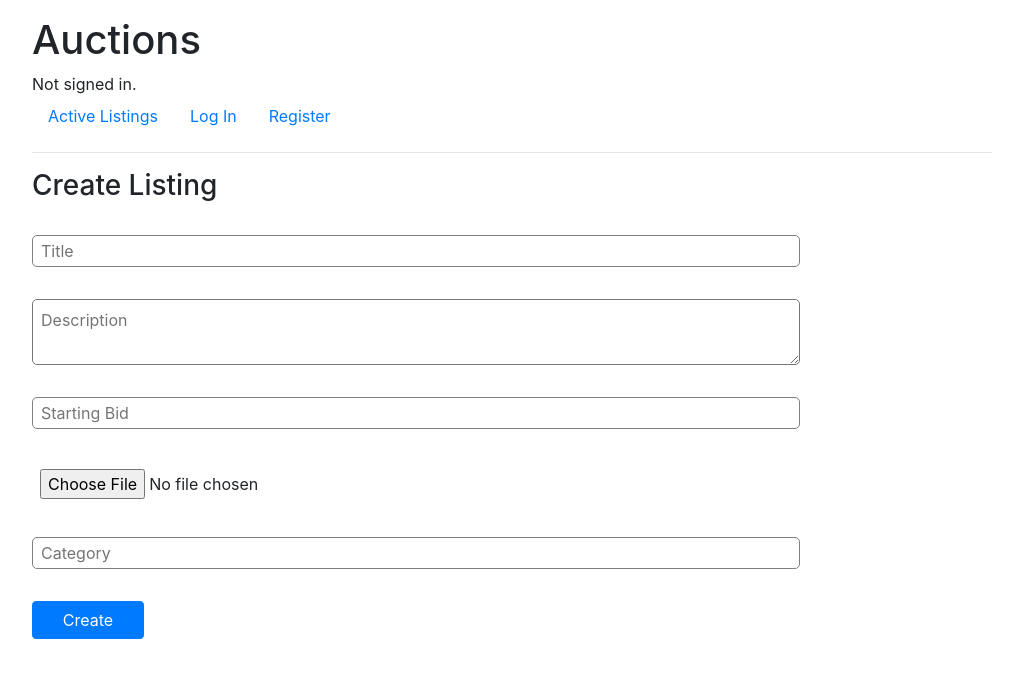
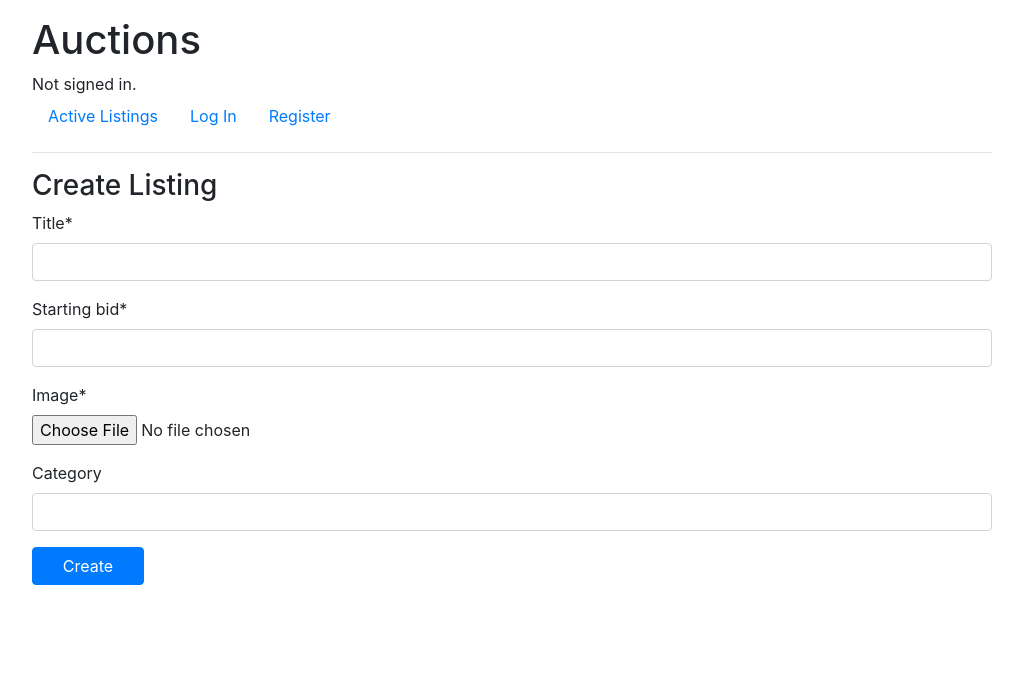
Before and after one commit to Santho-sh/commerce, a Django app: page /create in a window 1280 px wide. Shown: the top 678 px of the page, without its empty margins (128-1151 px from the left). Run offline with Django 3.2, Linux system fonts and the light colour scheme; some libraries are stand-ins or nearby versions.

Commit message:
crate form

```diff
--- /dev/null
+++ b/commerce/auctions/forms.py
@@ -0,0 +1,9 @@
+from django import forms
+
+
+class CreateForm(forms.Form):
+    title = forms.CharField(label='Title', max_length=100)
+    description = forms.Textarea()
+    starting_bid = forms.IntegerField()
+    image = forms.ImageField()
+    category = forms.CharField(label='Category', max_length=100, required=False)
--- a/commerce/auctions/static/auctions/styles.css
+++ b/commerce/auctions/static/auctions/styles.css
@@ -57,44 +57,15 @@ body {
 
 /* create listing page */
 
-.create {
-    display: flex;
-    flex-direction: column;
-    gap: 2rem;
-    width: 60vw;
-    margin-top: 2rem;
-}
 
 .create button {
     width: 7rem;
 }
 
-.create input {
-    height: 2rem;
-    padding: .5rem;
-    border-radius: 5px;
-    border: 1px solid gray;
-}
 
-.create textarea {
-    padding: .5rem;
-    border-radius: 5px;
-}
+@media(max-width: 1000px) {
 
-input.img-input {
-    height: 2.8rem;
-    border: none;
-}
-
-
-@media (max-width: 1000px) {
-
-    body{
+    body {
         padding: 1rem;
     }
-
-    .create{
-        width: 90vw;
-    }
-
 }
--- a/commerce/auctions/templates/auctions/create.html
+++ b/commerce/auctions/templates/auctions/create.html
@@ -1,13 +1,12 @@
 {% extends "auctions/layout.html" %}
+
+{%load crispy_forms_tags %}
 
 {% block body %}
     <h3>Create Listing</h3>
     <form class='create' action={% url 'create' %} method='post'>
-        <input type='text' name='title' placeholder='Title'>
-        <textarea name='description' placeholder='Description'></textarea>
-        <input type='number' name='bid' placeholder='Starting Bid'>
-        <input class='img-input' type="file" name="image" accept="image/*">
-        <input type='text' name='category' placeholder='Category'>
+        {% csrf_token %}
+        {{ form|crispy}}
         <button class='btn btn-primary'>Create</button>
     </form>
 {% endblock %}
--- a/commerce/auctions/views.py
+++ b/commerce/auctions/views.py
@@ -6,6 +6,7 @@ from django.urls import reverse
 
 from .models import User, Listing, Bid, Comment, Winner, Watchlist
 
+from .forms import CreateForm
 
 def index(request):
     if User.is_authenticated:
@@ -24,9 +25,14 @@ def categories(request):
 
 def create(request):
     if request.method == 'POST':
-        ...
+        title = request.POST['title']
+        description = request.POST['description']
+        starting_bid = request.POST['bid']
+        image = request.POST['image']
+        category = request.POST['category']
 
-    return render(request, 'auctions/create.html')
+    form = CreateForm()
+    return render(request, 'auctions/create.html', {'form':form})
 
 
 def watchlist(request):
--- a/commerce/commerce/settings.py
+++ b/commerce/commerce/settings.py
@@ -35,6 +35,7 @@ ALLOWED_HOSTS = []
 
 INSTALLED_APPS = [
     'auctions',
+    'crispy_forms',
     'django.contrib.admin',
     'django.contrib.auth',
     'django.contrib.contenttypes',
@@ -123,3 +124,5 @@ USE_TZ = True
 # https://docs.djangoproject.com/en/3.0/howto/static-files/
 
 STATIC_URL = '/static/'
+
+CRISPY_TEMPLATE_PACK = 'bootstrap4'
```
